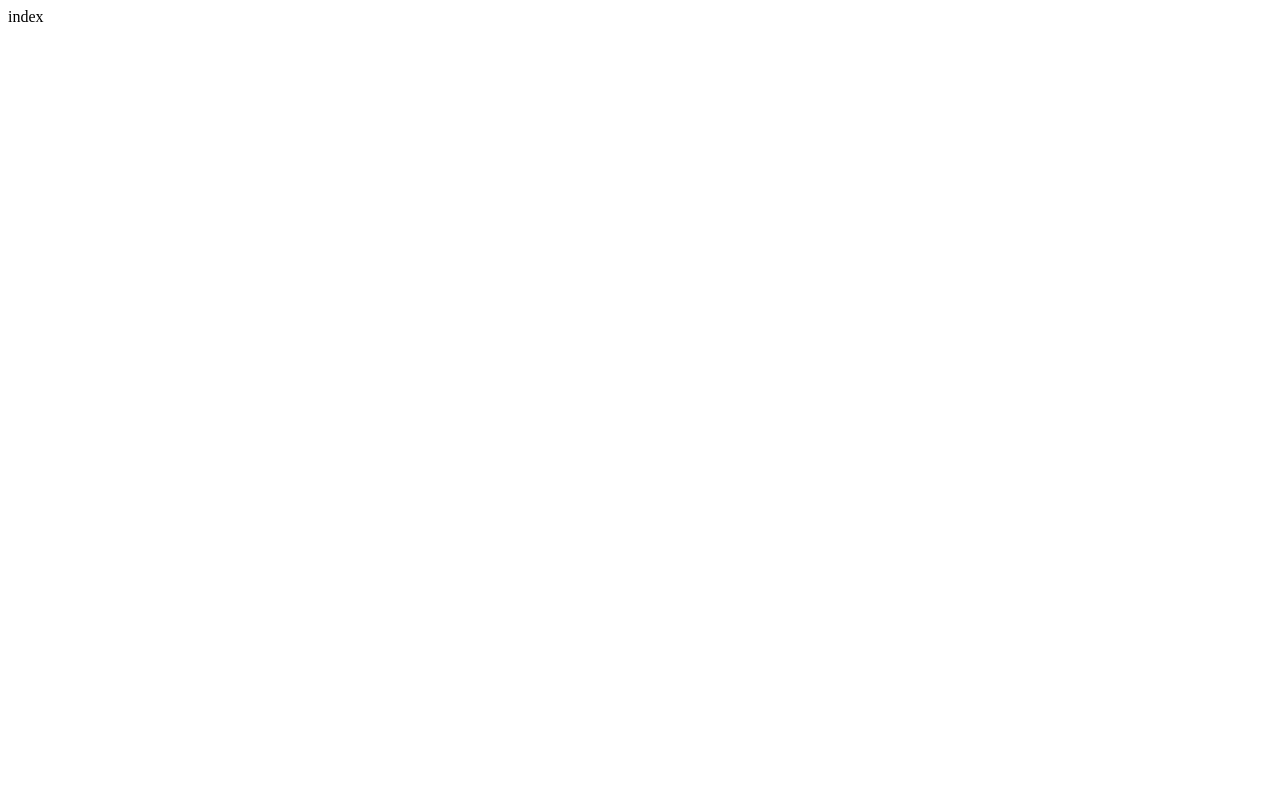
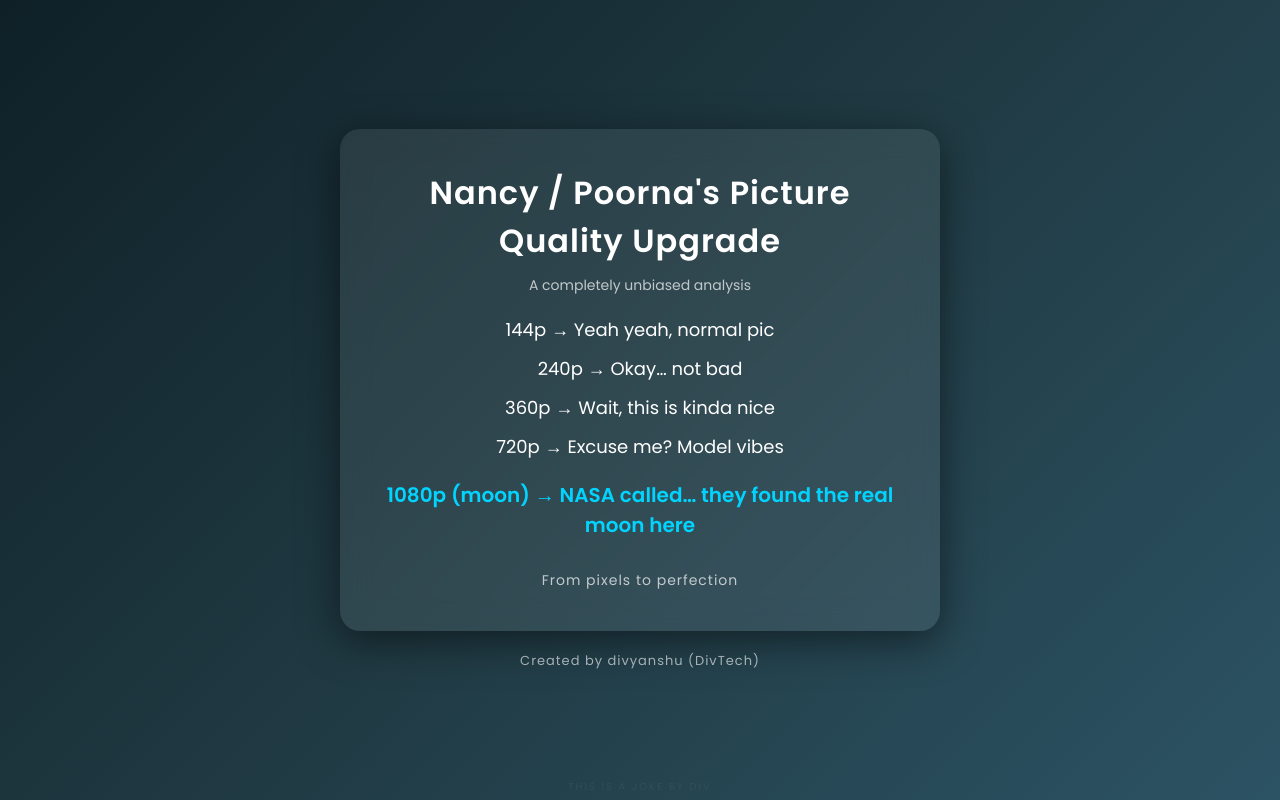
Before and after one commit to ZeenuNEXUS/divpost, a plain HTML site: page index.html in a window 1280 px wide. Drawn offline with Linux system fonts and the light colour scheme.

Commit message:
Update index.html

```diff
--- a/index.html
+++ b/index.html
@@ -1 +1,129 @@
-index
+<!DOCTYPE html>
+<html lang="en">
+<head>
+  <meta charset="UTF-8" />
+  <meta name="viewport" content="width=device-width, initial-scale=1.0"/>
+  <title>Picture Quality</title>
+
+  <link href="https://fonts.googleapis.com/css2?family=Poppins:wght@300;400;600&display=swap" rel="stylesheet">
+
+  <style>
+    * {
+      margin: 0;
+      padding: 0;
+      box-sizing: border-box;
+    }
+
+    body {
+      font-family: 'Poppins', sans-serif;
+      background: linear-gradient(135deg, #0f2027, #203a43, #2c5364);
+      min-height: 100vh;
+      display: flex;
+      flex-direction: column;
+      justify-content: center;
+      align-items: center;
+      color: #fff;
+    }
+
+    .card {
+      backdrop-filter: blur(15px);
+      background: rgba(255, 255, 255, 0.08);
+      border-radius: 20px;
+      padding: 40px;
+      width: 90%;
+      max-width: 600px;
+      box-shadow: 0 10px 40px rgba(0,0,0,0.5);
+      text-align: center;
+      animation: fadeIn 1s ease;
+    }
+
+    h1 {
+      font-weight: 600;
+      margin-bottom: 10px;
+      letter-spacing: 1px;
+    }
+
+    .sub {
+      font-size: 14px;
+      opacity: 0.7;
+      margin-bottom: 20px;
+    }
+
+    .line {
+      font-size: 18px;
+      margin: 12px 0;
+      transition: all 0.3s ease;
+    }
+
+    .line:hover {
+      transform: translateX(5px);
+      color: #00d4ff;
+    }
+
+    .highlight {
+      margin-top: 20px;
+      font-weight: 600;
+      font-size: 20px;
+      color: #00d4ff;
+    }
+
+    .caption {
+      margin-top: 30px;
+      font-size: 14px;
+      opacity: 0.7;
+      letter-spacing: 1px;
+    }
+
+    footer {
+      margin-top: 20px;
+      font-size: 13px;
+      opacity: 0.6;
+      letter-spacing: 1px;
+    }
+
+    .hidden {
+      position: absolute;
+      bottom: 5px;
+      font-size: 10px;
+      opacity: 0.05;
+      letter-spacing: 2px;
+      user-select: none;
+    }
+
+    @keyframes fadeIn {
+      from {
+        opacity: 0;
+        transform: translateY(20px);
+      }
+      to {
+        opacity: 1;
+        transform: translateY(0);
+      }
+    }
+
+  </style>
+</head>
+
+<body>
+
+  <div class="card">
+    <h1>Nancy / Poorna's Picture Quality Upgrade</h1>
+    <div class="sub">A completely unbiased analysis</div>
+
+    <div class="line">144p → Yeah yeah, normal pic</div>
+    <div class="line">240p → Okay… not bad</div>
+    <div class="line">360p → Wait, this is kinda nice</div>
+    <div class="line">720p → Excuse me? Model vibes</div>
+    <div class="highlight">1080p (moon) → NASA called… they found the real moon here</div>
+
+    <div class="caption">From pixels to perfection</div>
+  </div>
+
+  <footer>
+    Created by divyanshu (DivTech)
+  </footer>
+
+  <div class="hidden">THIS IS A JOKE BY DIV</div>
+
+</body>
+</html>
```
